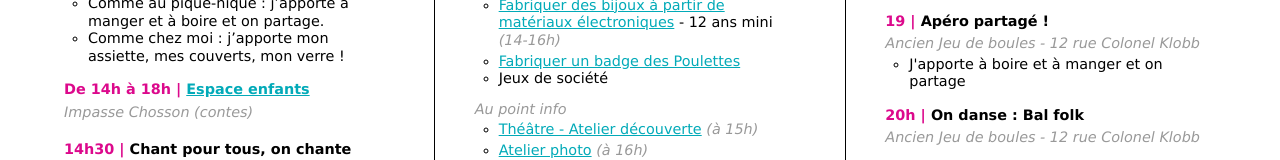
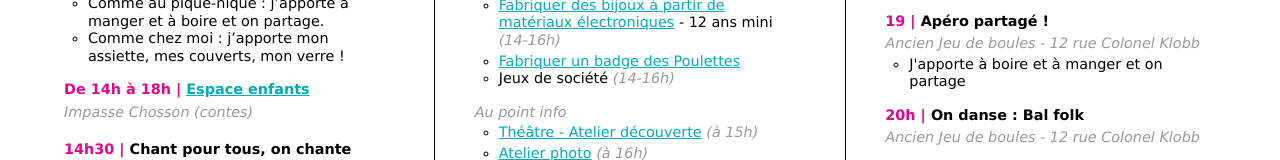
Before and after one commit to spocky/poulette, a plain HTML site: page index.html in a window 1280 px wide. Shown: the part 920-1080 px from the top of the page. Drawn offline with nearby package versions, Linux system fonts and the light colour scheme.

Commit message:
Update index.html
Horaires

```diff
--- a/index.html
+++ b/index.html
@@ -78,7 +78,7 @@
                 <li>Entretenir mon vélo</li>
                 <li><a href="./prog-bijoux.html">Fabriquer des bijoux à partir de matériaux électroniques</a> - 12 ans mini <i>(14-16h)</i></li>
                 <li><a href="./prog-badge.html">Fabriquer un badge des Poulettes</a></li>
-                <li>Jeux de société</li>
+                <li>Jeux de société <i>(14-16h)</i></li>
               </ul>
               <i>Au point info</i>
               <ul>
```
